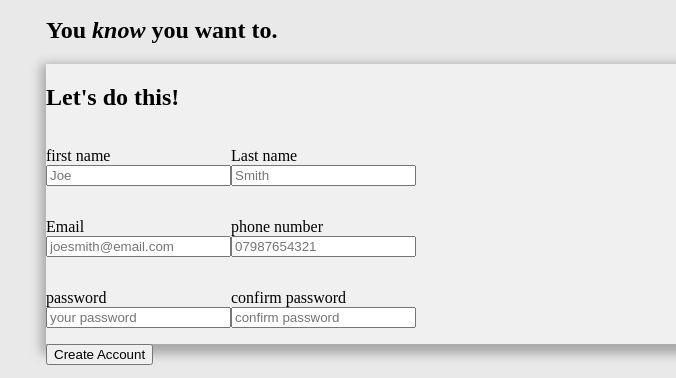
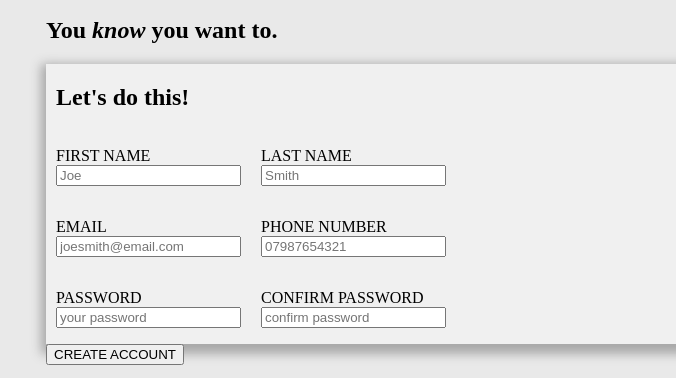
Before and after one commit to drago-develops/sign-up-form, a plain HTML site: page index.html in a window 1280 px wide. Shown: the part 154-532 px from the top of the page, 604-1280 px from the left. Drawn offline with Linux system fonts and the light colour scheme; a web font is replaced by a local one.

Commit message:
fix[padding for form and capitalisation for text]
better user interface; more readible form.

```diff
--- a/index.html
+++ b/index.html
@@ -25,36 +25,36 @@
                 <h1 class="text">Let's do this!</h1>
                 <div class="row">
                     <p>
-                        <label for="first-name">first name</label>
+                        <label for="first-name">FIRST NAME</label>
                         <input id="first-name" type="text" name="first-name" placeholder="Joe" pattern="[:alpha:]" required/>
                     </p>
                     <p>
-                        <label for="last-name">Last name</label>
+                        <label for="last-name">LAST NAME</label>
                         <input type="text" id="last-name" name="surname" placeholder="Smith" pattern="[:alpha:]" required/>
                     </p>
                 </div>
                 <div class="row">
                     <p>
-                        <label for="email">Email</label>
+                        <label for="email">EMAIL</label>
                         <input type="email" id="email" name="email" placeholder="joesmith@email.com" required/>
                     </p>
                     <p>
-                        <label for="phone">phone number</label>
+                        <label for="phone">PHONE NUMBER</label>
                         <input type="tele" id="phone" name="phone" placeholder="07987654321" required />
                     </p>
                 </div>
                 <div class="row">
                     <p>
-                        <label for="pwd">password</label>
+                        <label for="pwd">PASSWORD</label>
                         <input type="password" id="pwd" name="password" placeholder="your password" required />
                     </p>
                     <p>
-                        <label for="confirm-pwd">confirm password</label>
+                        <label for="confirm-pwd">CONFIRM PASSWORD</label>
                         <input type="password" id="confirm-pwd" name="password-confirm" placeholder="confirm password" required />
                     </p>
                 </div>
             </section>
-            <button type="submit" class="button">Create Account</button>
+            <button type="submit" class="button">CREATE ACCOUNT</button>
         </form>
         <p>Already have an account? <a href="example.com">Log in</a></p>
     </div>
--- a/stylesheet.css
+++ b/stylesheet.css
@@ -56,7 +56,9 @@ section{
     flex-flow: column;
     background-color: rgba(248, 248, 248, 0.5);
     box-shadow: 0px 5px 10px 5px darkgray;
+    padding-left: 10px;
 }
+
 .row{
    display: flex;
    flex-flow: row;
@@ -64,4 +66,5 @@ section{
 p{
     display: flex;
     flex-flow: column;
+    padding-right: 20px;
 }
```
